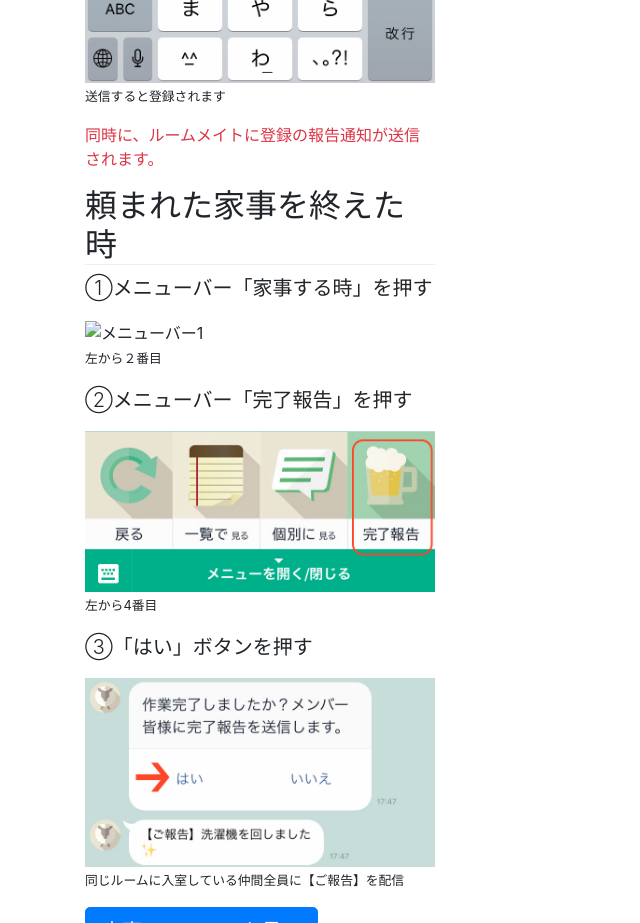
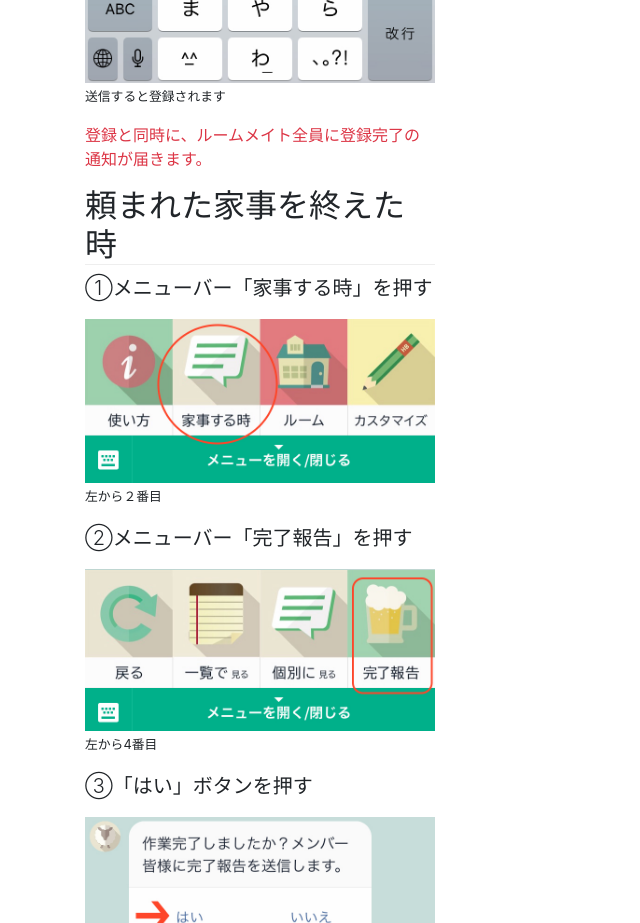
Before and after one commit to sappara/KAJIBO1_liff2, a website: page public/index.html in a window 1280 px wide. Shown: the part 7020-7943 px from the top of the page, without its empty margins (0-640 px from the left). Drawn offline with nearby package versions, Linux system fonts and the light colour scheme; no server answers.

Commit message:
修正：操作方法　再修正

```diff
--- a/public/index.html
+++ b/public/index.html
@@ -129,7 +129,7 @@
                 <div><img src="img/22.jpg" alt="おすすめボタン" /></div>
                 <p><small>送信すると登録されます</small></p>
                 <p class="text-danger">
-                  同時に、ルームメイトに登録の報告通知が送信されます。
+                  登録と同時に、ルームメイト全員に登録完了の通知が届きます。
                 </p>
               </div>
             </div>
@@ -139,7 +139,7 @@
               <div class="bs-component">
                 <h2>頼まれた家事を終えた時</h2>
                 <p class="lead">①メニューバー「家事する時」を押す</p>
-                <div><img src="img/1_1.jpg.jpg" alt="メニューバー1" /></div>
+                <div><img src="img/1_1.jpg" alt="メニューバー1" /></div>
                 <p><small>左から２番目</small></p>
                 <p class="lead">②メニューバー「完了報告」を押す</p>
                 <div><img src="img/15.jpg" alt="メニューバー2" /></div>
```
